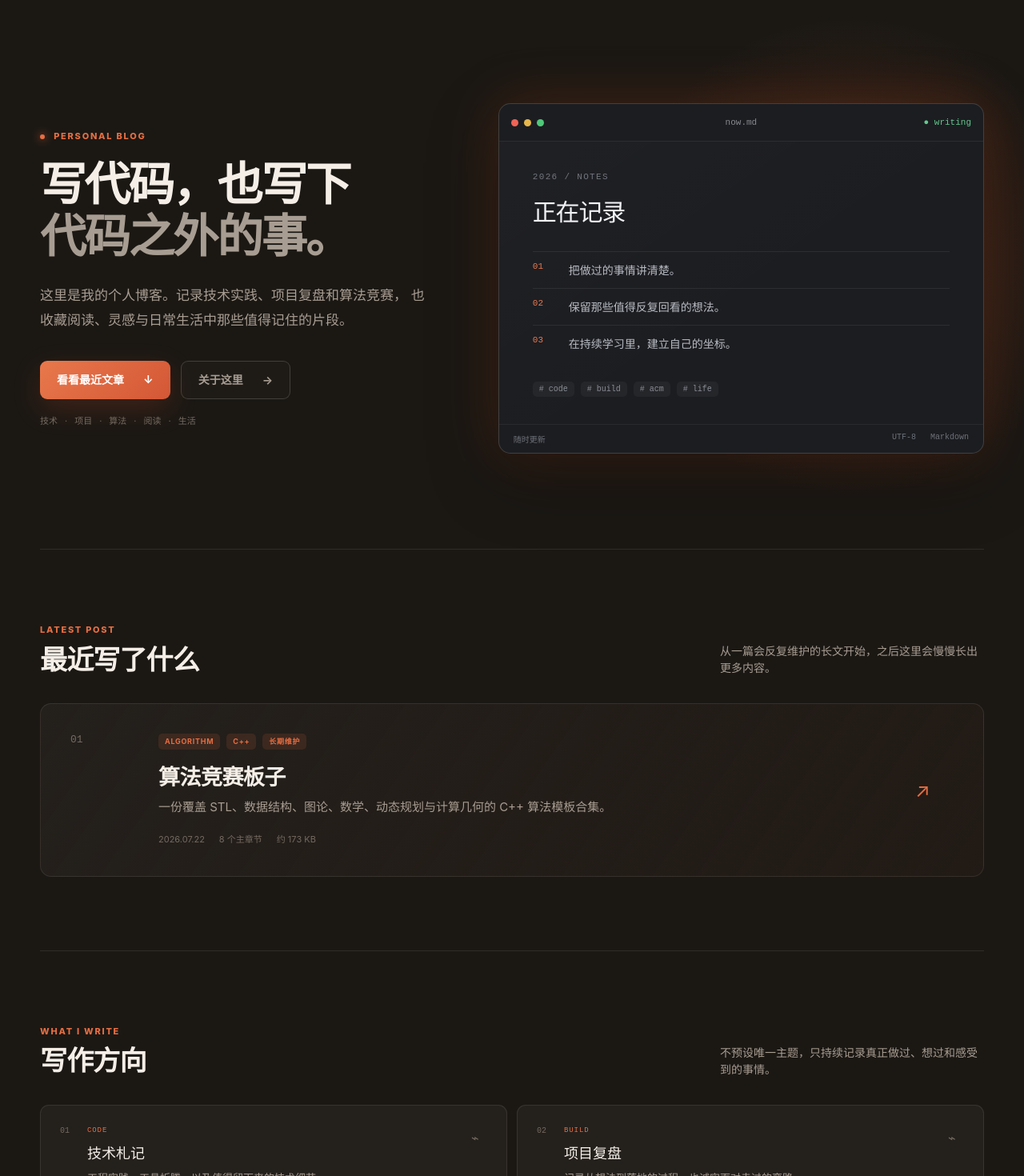
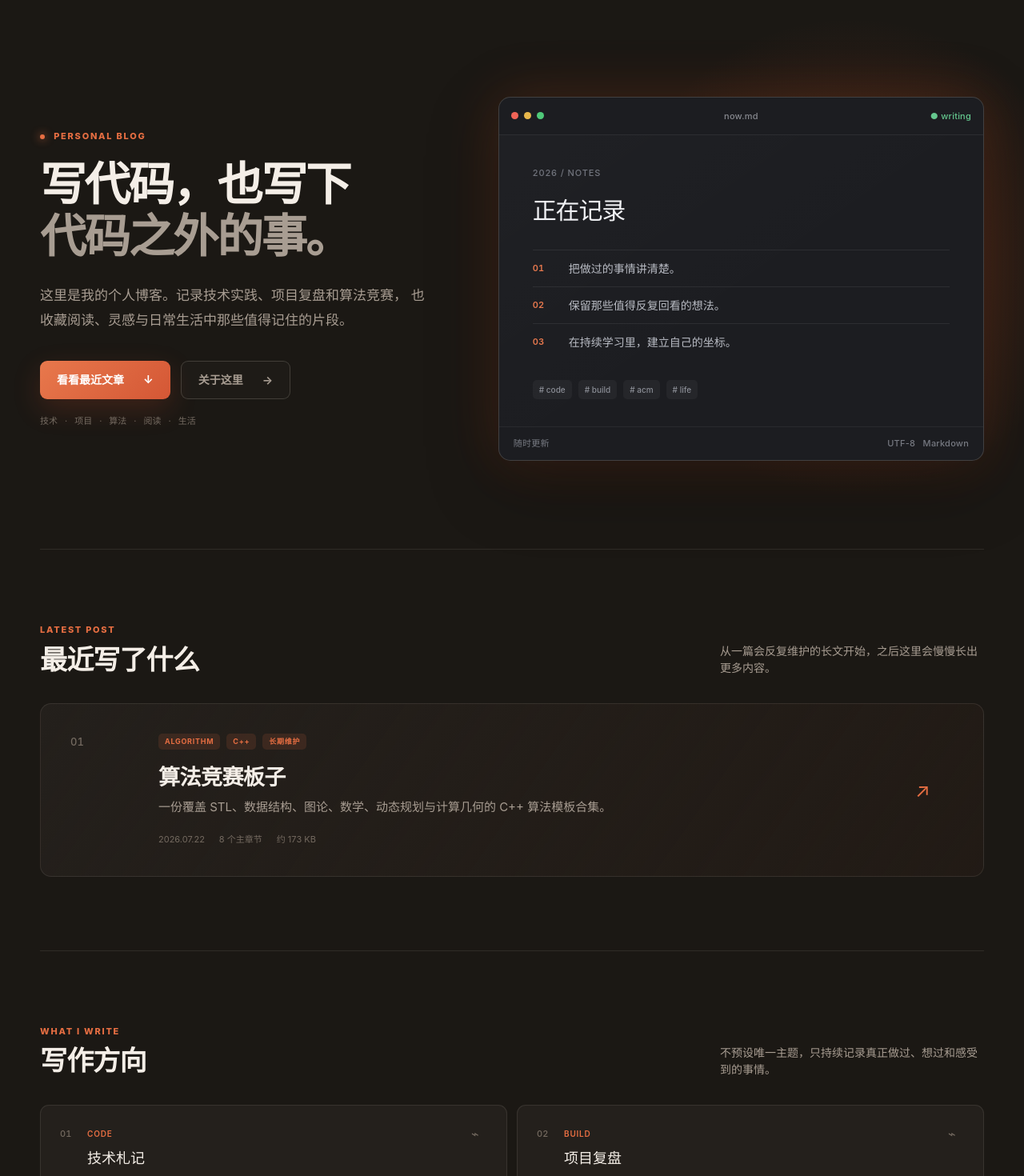
Before and after one commit to IoveCelestina/Manifold, a Next.js app: page / in a window 1280 px wide. Shown: the part 80-1550 px from the top of the page at 80% size. Built offline with nearby package versions, Linux system fonts and the light colour scheme.

Commit message:
style: unify auxiliary typography

```diff
--- a/app/globals.css
+++ b/app/globals.css
@@ -1,6 +1,8 @@
 @import "tailwindcss";
 
 :root {
+  --font-sans: Inter, "SF Pro Display", -apple-system, BlinkMacSystemFont, "PingFang SC", "Microsoft YaHei", sans-serif;
+  --font-mono: "SFMono-Regular", ui-monospace, "Cascadia Code", Consolas, monospace;
   --bg: #1b1814;
   --bg-elevated: #211d18;
   --panel: #24201c;
@@ -44,7 +46,7 @@ body {
   overflow-x: clip;
   background: var(--bg);
   color: var(--text);
-  font-family: Inter, "SF Pro Display", -apple-system, BlinkMacSystemFont, "PingFang SC", "Microsoft YaHei", sans-serif;
+  font-family: var(--font-sans);
   font-size: 16px;
   line-height: 1.5;
   font-feature-settings: normal;
@@ -132,23 +134,23 @@ button, input { font: inherit; }
 .hero-meta { display: flex; flex-wrap: wrap; gap: 9px; margin-top: 19px; color: var(--faint); font-size: 11px; }
 
 .code-window { position: relative; z-index: 1; overflow: hidden; border: 1px solid var(--line-strong); border-radius: 15px; background: #1c1d21; box-shadow: 0 28px 90px rgba(0,0,0,0.3), 0 0 70px var(--accent-glow); transform: perspective(1200px) rotateY(-2deg); }
-.window-bar { height: 47px; display: grid; grid-template-columns: 1fr auto 1fr; align-items: center; padding: 0 15px; border-bottom: 1px solid rgba(255,255,255,0.07); color: #87898f; font: 11px ui-monospace, monospace; }
+.window-bar { height: 47px; display: grid; grid-template-columns: 1fr auto 1fr; align-items: center; padding: 0 15px; border-bottom: 1px solid rgba(255,255,255,0.07); color: #87898f; font: 500 11px/18px var(--font-sans); letter-spacing: 0.02em; }
 .traffic-lights { display: flex; gap: 7px; }
 .traffic-lights i { width: 9px; height: 9px; border-radius: 50%; background: #f06457; }
 .traffic-lights i:nth-child(2) { background: #e8b74b; }
 .traffic-lights i:nth-child(3) { background: #4fc979; }
 .window-state { justify-self: end; color: #65c88f; }
-.window-tabs { display: flex; gap: 25px; padding: 12px 22px 0; color: #73767f; font: 11px ui-monospace, monospace; }
+.window-tabs { display: flex; gap: 25px; padding: 12px 22px 0; color: #73767f; font: 500 11px/18px var(--font-sans); }
 .window-tabs .active { color: #f0f1f4; border-bottom: 1px solid var(--accent); padding-bottom: 11px; }
 .hero-code { min-height: 300px; margin: 0; padding: 38px 34px; color: #d7d9df; background: transparent; font: 14px/2 ui-monospace, "Cascadia Code", Consolas, monospace; }
 .code-muted { color: #686b73; }.code-keyword { color: #d991ee; }.code-number { color: #e7b36e; }
-.window-footer { display: flex; justify-content: space-between; padding: 10px 18px; border-top: 1px solid rgba(255,255,255,0.06); color: #6e7179; font: 10px ui-monospace, monospace; }
+.window-footer { min-height: 42px; display: flex; justify-content: space-between; align-items: center; padding: 10px 18px; border-top: 1px solid rgba(255,255,255,0.06); color: #777a82; font: 500 11px/18px var(--font-sans); letter-spacing: 0.02em; }
 .note-paper { min-height: 333px; padding: 38px 42px 34px; color: #d7d9df; background: linear-gradient(145deg, rgba(255,255,255,0.015), transparent 58%); }
-.note-date { margin: 0 0 16px; color: #72757e; font: 11px ui-monospace, monospace; letter-spacing: 0.12em; }
+.note-date { margin: 0 0 16px; color: #72757e; font: 500 11px/18px var(--font-sans); letter-spacing: 0.08em; }
 .note-paper h2 { margin: 0 0 26px; color: #f0f1f4; font-size: 30px; letter-spacing: -0.04em; }
 .note-line { display: grid; grid-template-columns: 32px 1fr; gap: 13px; padding: 12px 0; border-top: 1px solid rgba(255,255,255,0.07); }
-.note-line span { color: #e8794e; font: 11px ui-monospace, monospace; }.note-line p { margin: 0; color: #b8bbc3; font-size: 14px; }
-.note-tags { display: flex; flex-wrap: wrap; gap: 8px; margin-top: 25px; }.note-tags span { padding: 4px 8px; border-radius: 5px; color: #8b8e96; background: rgba(255,255,255,0.04); font: 10px ui-monospace, monospace; }
+.note-line span { color: #e8794e; font: 600 11px/20px var(--font-sans); font-variant-numeric: tabular-nums; }.note-line p { margin: 0; color: #b8bbc3; font-size: 14px; }
+.note-tags { display: flex; flex-wrap: wrap; gap: 8px; margin-top: 25px; }.note-tags span { padding: 4px 8px; border-radius: 5px; color: #8b8e96; background: rgba(255,255,255,0.04); font: 500 10px/16px var(--font-sans); }
 
 .latest-section, .topics-section, .about-section { padding: 92px 0; border-top: 1px solid var(--line); }
 .section-heading { display: flex; justify-content: space-between; align-items: end; margin-bottom: 34px; }
@@ -157,7 +159,7 @@ button, input { font: inherit; }
 .section-heading > p { width: 330px; margin: 0; color: var(--muted); font-size: 14px; }
 .post-card { display: grid; grid-template-columns: 80px 1fr 48px; gap: 30px; padding: 37px; border: 1px solid var(--line); border-radius: 14px; background: linear-gradient(125deg, var(--panel), rgba(230,110,66,0.035)); transition: transform 200ms ease, border-color 200ms ease, box-shadow 200ms ease; }
 .post-card:hover { transform: translateY(-4px); border-color: rgba(230,110,66,0.4); box-shadow: 0 20px 60px rgba(0,0,0,0.12); }
-.post-number { color: var(--faint); font: 13px ui-monospace, monospace; }
+.post-number { color: var(--faint); font: 500 13px/20px var(--font-sans); font-variant-numeric: tabular-nums; }
 .post-tags { display: flex; gap: 8px; }
 .post-tags span { padding: 3px 8px; border-radius: 5px; color: var(--accent); background: var(--accent-soft); font-size: 9px; font-weight: 750; letter-spacing: 0.08em; }
 .post-main h3 { margin: 17px 0 9px; font-size: 27px; font-weight: 650; line-height: 1.3; letter-spacing: -0.02em; }
@@ -167,8 +169,8 @@ button, input { font: inherit; }
 .topic-grid { display: grid; grid-template-columns: repeat(2, 1fr); gap: 12px; }
 .topic-card { display: grid; grid-template-columns: 34px 1fr 20px; align-items: center; padding: 22px 24px; border: 1px solid var(--line); border-radius: 11px; background: var(--panel); transition: background 160ms ease, border-color 160ms ease; }
 .topic-card:hover { border-color: var(--line-strong); background: var(--panel-strong); }
-.topic-card > span { color: var(--faint); font: 10px ui-monospace, monospace; }.topic-card h3 { margin: 0; font-size: 15px; }.topic-card p { margin: 3px 0 0; color: var(--muted); font-size: 12px; }.topic-card b { color: var(--faint); font-weight: 400; }
-.writing-card { min-height: 150px; align-items: start; padding-top: 26px; }.writing-card small { display: block; margin-bottom: 10px; color: var(--accent); font: 9px ui-monospace, monospace; letter-spacing: 0.1em; }.writing-card h3 { font-size: 18px; }.writing-card p { max-width: 420px; margin-top: 7px; font-size: 13px; line-height: 1.65; }.writing-card b { padding-top: 2px; }
+.topic-card > span { color: var(--faint); font: 500 11px/18px var(--font-sans); font-variant-numeric: tabular-nums; }.topic-card h3 { margin: 0; font-size: 15px; }.topic-card p { margin: 3px 0 0; color: var(--muted); font-size: 12px; }.topic-card b { color: var(--faint); font-family: var(--font-sans); font-weight: 400; }
+.writing-card { min-height: 150px; align-items: start; padding-top: 26px; }.writing-card small { display: block; margin-bottom: 8px; color: var(--accent); font: 600 10px/18px var(--font-sans); letter-spacing: 0.08em; }.writing-card h3 { font-size: 18px; }.writing-card p { max-width: 420px; margin-top: 7px; font-size: 13px; line-height: 1.65; }.writing-card b { padding-top: 0; line-height: 18px; }
 .about-section > .eyebrow { margin-bottom: 22px; }.about-section > div { display: grid; grid-template-columns: 1fr 0.8fr; gap: 80px; align-items: end; }.about-section h2 { max-width: 650px; margin: 0; font-size: clamp(32px, 4vw, 49px); font-weight: 650; line-height: 1.24; letter-spacing: -0.03em; }.about-section div p { margin: 0; color: var(--muted); font-size: 16px; line-height: 1.75; }
 .site-footer { display: flex; justify-content: space-between; align-items: center; padding: 40px 0 55px; border-top: 1px solid var(--line); color: var(--faint); font-size: 11px; }
 
@@ -204,10 +206,10 @@ button, input { font: inherit; }
 .markdown-body a { color: var(--blue); border-bottom: 1px solid rgba(117,168,255,0.25); }
 .markdown-body ul, .markdown-body ol { margin: 14px 0; padding-left: 24px; }.markdown-body li { padding-left: 4px; margin: 5px 0; }.markdown-body li::marker { color: var(--accent); }
 .markdown-body blockquote { margin: 22px 0; padding: 11px 20px; border-left: 3px solid var(--accent); border-radius: 0 8px 8px 0; background: var(--accent-soft); color: var(--muted); }.markdown-body blockquote p { margin: 0; }
-.markdown-body :not(pre) > code { padding: 2px 6px; border: 1px solid var(--line); border-radius: 5px; color: #ef9d7d; background: var(--panel); font: 0.86em ui-monospace, "Cascadia Code", Consolas, monospace; }
+.markdown-body :not(pre) > code { padding: 2px 6px; border: 1px solid var(--line); border-radius: 5px; color: #ef9d7d; background: var(--panel); font: 0.86em var(--font-mono); }
 .markdown-body pre { position: relative; overflow: auto; margin: 20px 0 28px; padding: 22px 24px; border: 1px solid rgba(255,255,255,0.08); border-radius: 10px; background: var(--code-bg); box-shadow: inset 0 1px rgba(255,255,255,0.025); tab-size: 4; }
 .markdown-body pre::before { content: ""; display: block; width: 32px; height: 8px; margin-bottom: 18px; background: radial-gradient(circle at 4px 4px, #f06457 0 3px, transparent 3.5px), radial-gradient(circle at 16px 4px, #e8b74b 0 3px, transparent 3.5px), radial-gradient(circle at 28px 4px, #4fc979 0 3px, transparent 3.5px); }
-.markdown-body pre code { color: #d4d7df; background: transparent; font: 13px/1.75 "SFMono-Regular", ui-monospace, "Cascadia Code", Consolas, monospace; }
+.markdown-body pre code { color: #d4d7df; background: transparent; font: 13px/1.75 var(--font-mono); }
 .hljs-keyword, .hljs-selector-tag, .hljs-literal { color: #d690e6; }.hljs-string, .hljs-regexp { color: #a8c97f; }.hljs-number, .hljs-symbol { color: #e3ad71; }.hljs-comment { color: #666b74; font-style: italic; }.hljs-title, .hljs-function { color: #78a9eb; }.hljs-type, .hljs-built_in { color: #e28b6f; }.hljs-meta { color: #8a91a3; }
 .markdown-body table { display: block; width: 100%; overflow-x: auto; margin: 22px 0; border-collapse: collapse; font-size: 14px; line-height: 22px; }.markdown-body th, .markdown-body td { min-width: 110px; padding: 10px 13px; border: 1px solid var(--line-strong); text-align: left; }.markdown-body th { color: var(--text); background: var(--panel); }.markdown-body hr { height: 1px; margin: 46px 0; border: 0; background: var(--line); }.markdown-body img { max-width: 100%; border-radius: 10px; }.katex-display { overflow-x: auto; overflow-y: hidden; padding: 8px 0; }
 .article-footer { display: flex; justify-content: space-between; margin-top: 76px; padding: 28px 0; border-top: 1px solid var(--line); color: var(--faint); font-size: 12px; }.article-footer a { color: var(--accent); }
```
